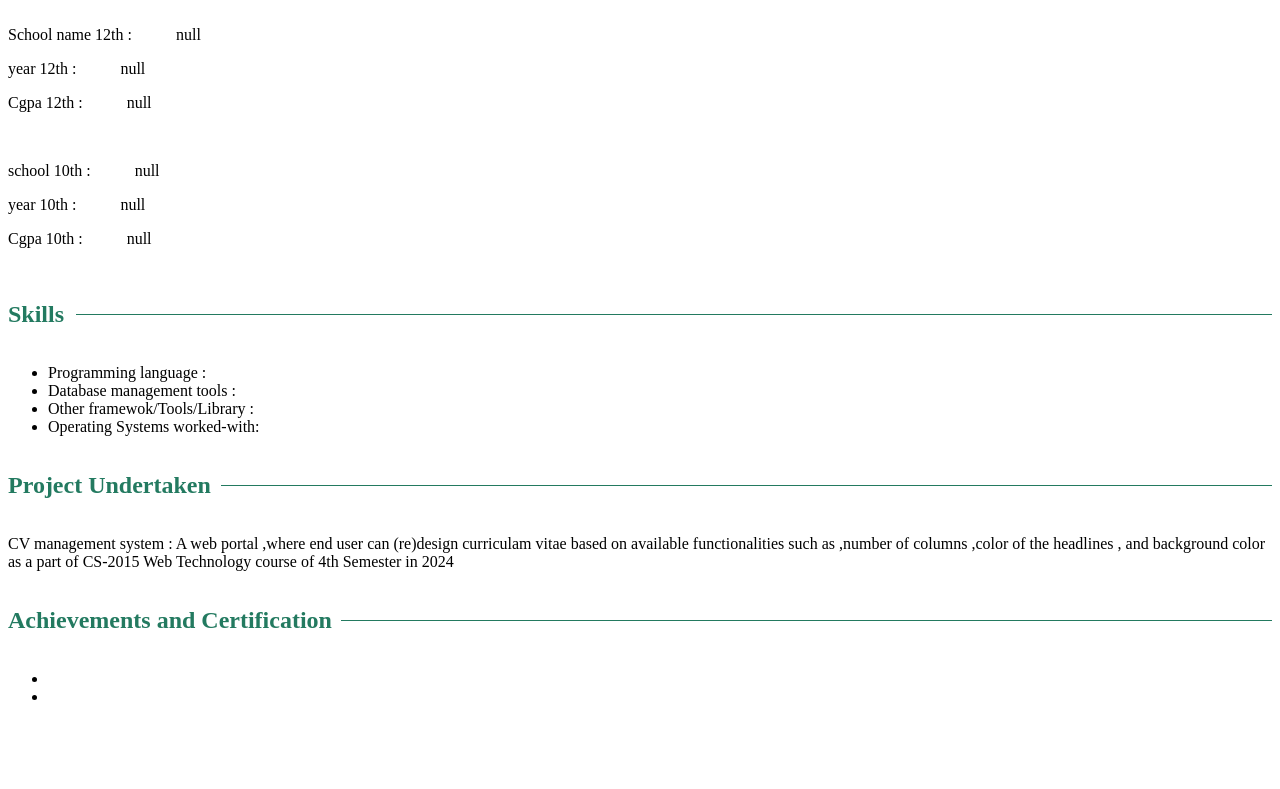
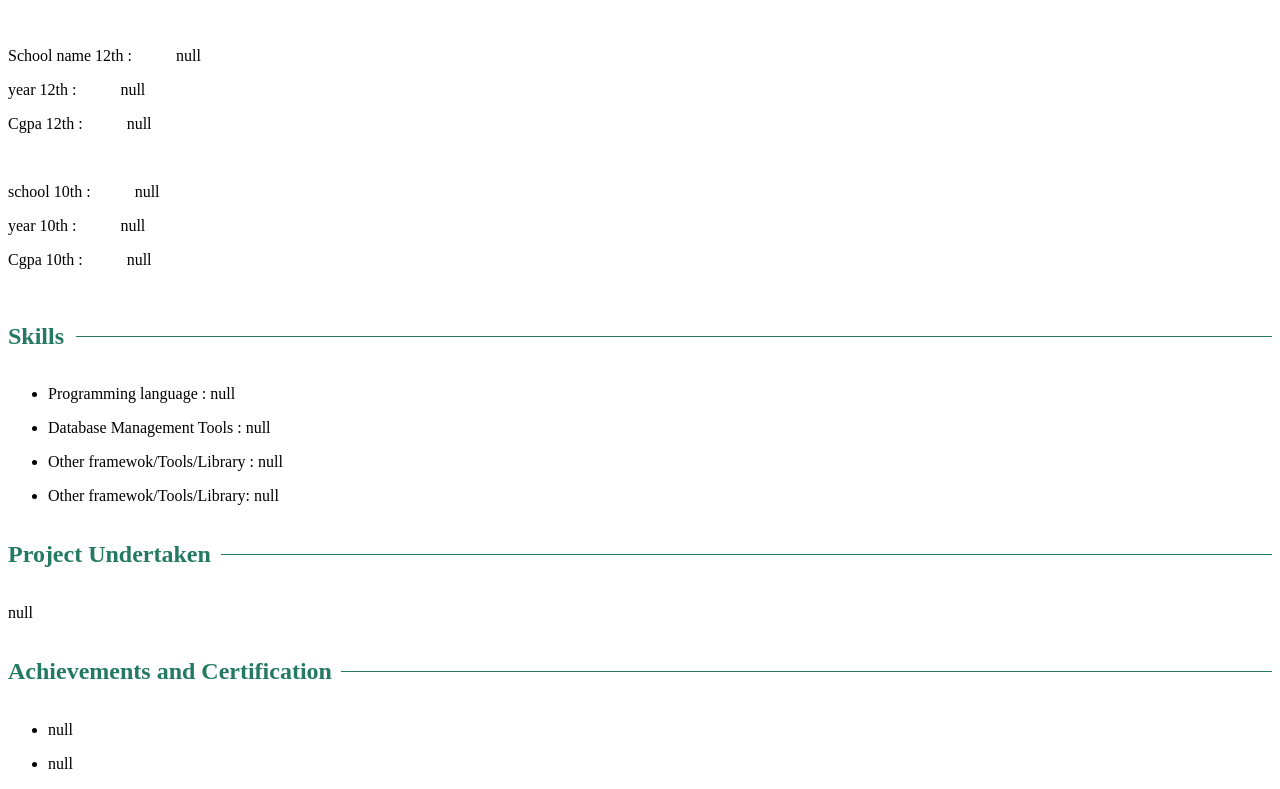
Before and after one commit to yogesh1078/cvFormatter, a plain HTML site: page cv/first.html in a window 1280 px wide. Shown: the part 647-1436 px from the top of the page. Before the commit the page ends 1369 px from the top, so only its background shows below. Drawn offline with Linux system fonts and the light colour scheme.

Commit message:
cv design one

```diff
--- a/cv/first.html
+++ b/cv/first.html
@@ -29,13 +29,13 @@
 </style>
 </head>
 <body>
-<h1 id="Cname"> Yogesh</h1>
+<h1 id="Cname"></h1>
 <div class="container">
   <h2 id ="prsnlD">Personal details</h2>
   <div class="line"></div>
 </div>
  <div class="PersonalInfo">
-  <p id="DOB">Date of birth         : </p>
+  <p id="DOB">  </p>
    <p id="fathername"></p>
    <p id="Pno"> </p>
    <p id="ema"></p>
@@ -79,10 +79,10 @@
 
    <div class="skls">
   <ul>
-      <li id="Programming">Programming language : <span id="ema"></span> </li>
-      <li id="Database">Database management tools :  <span id="ema"></span></li>
-      <li id="Other">Other framewok/Tools/Library :  <span id="ema"></span></li>
-      <li id="Os">Operating Systems worked-with:  <span id="ema"></span></li>
+      <li id="Programming"> </li>
+      <li id="Database"></li>
+      <li id="Other"></li>
+      <li id="Os"></li>
    </ul>
     </div>
 
@@ -92,7 +92,7 @@
   <div class="line"></div>
 </div>
    <div>
-    <p id="PROJECTS" style" margin: 20px"> CV management system : A web portal ,where end user can (re)design curriculam vitae based  on available functionalities such as ,number of columns ,color of the headlines , and background color as a part of CS-2015 Web Technology course of 4th Semester in 2024 </p>
+    <p id="PROJECTS" style" margin: 20px"> </p>
     </div>
 
       <div class="container">
@@ -101,13 +101,31 @@
 </div>
    <div>
     <ul>
-    <li id = "Achievem"> <span id="Achievem"></span></li>
-    <li id = "Certif" > <span id="ema"></span></li>
+    <li id = "Achievem"> </li>
+    <li id = "Certif" > </li>
     </ul>
     </div>
  <script>
   const  queryString = window.location.search;
   const urlParams = new URLSearchParams(queryString);
+
+
+  const Name = urlParams.get('name');
+  let NameId = document.querySelector('#Cname');
+  if(Name!='')
+  {
+    NameId.innerHTML = `<p > ${Name}</p>`
+  }
+
+  const DateOfBirth = urlParams.get('dob');
+  let DateOfBirthId = document.querySelector('#DOB');
+  if(DateOfBirth !='')
+  {
+    DateOfBirthId.innerHTML = `<p > Date Of Birth : ${DateOfBirth }</p>`
+  }
+
+
+
 
   const lastname = urlParams.get('fathername');
   const Email = urlParams.get('Email');
@@ -260,6 +278,62 @@
   }
 
 
+
+  const  programmingLanguage = urlParams.get('prgmL');
+  let programmingLanguageId =  document.querySelector('#Programming');
+  if(programmingLanguage!='')
+  {
+    programmingLanguageId.innerHTML = `<p>Programming language : <span>${programmingLanguage} </span> </p>`
+  }
+
+  const  database = urlParams.get('DataBL');
+  let databaseId =  document.querySelector('#Database');
+  if(database!='')
+  {
+    databaseId.innerHTML = `<p>Database Management  Tools : <span>${database} </span> </p>`
+  }
+
+  const  otherLang = urlParams.get('OthL');
+  let otherLangId =  document.querySelector('#Other');
+  if(otherLang !='')
+  {
+    otherLangId.innerHTML = `<p>Other framewok/Tools/Library :  <span>${otherLang} </span> </p>`
+  }
+
+
+  const  OperatingSystem = urlParams.get('OS');
+  let OperatingSystemId =  document.querySelector('#Os');
+  if(OperatingSystem !='')
+  {
+    OperatingSystemId.innerHTML = `<p>Other framewok/Tools/Library: <span>${OperatingSystem} </span> </p>`
+  }
+
+
+
+  const   projectUndertaken = urlParams.get('project');
+  let  projectUndertakenId =  document.querySelector('#PROJECTS');
+  if( projectUndertaken !='')
+  {
+    projectUndertakenId.innerHTML = ` <p id="PROJECTS" style" margin: 20px"> ${projectUndertaken}</p>`
+  }
+
+  const  Achievements = urlParams.get('achievem');
+  let AchievementsId =  document.querySelector('#Achievem');
+  if(Achievements !='')
+  {
+    AchievementsId.innerHTML = `<p> <span>${Achievements} </span> </p>`
+  }
+
+  const  Certification = urlParams.get('certificate');
+  let CertificationId =  document.querySelector('#Certif');
+  if(Certification !='')
+  {
+    CertificationId.innerHTML = `<p> <span>${Certification} </span> </p>`
+  }
+
+
+
+
  </script>
 </body>
 </html>
```
Also changed, not shown: cv/index.html (+1 -0 lines).
